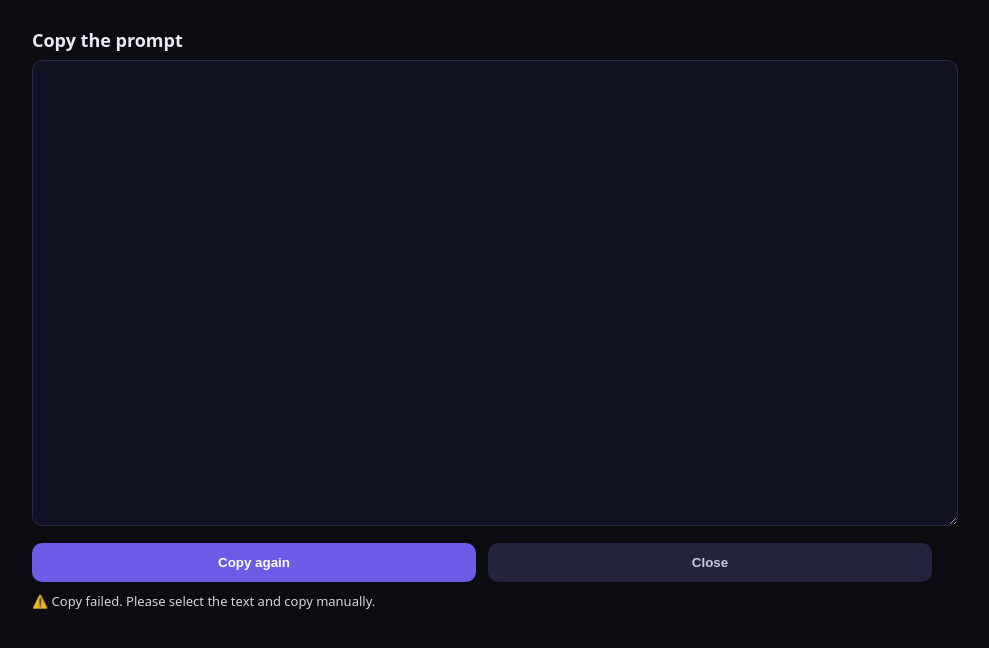
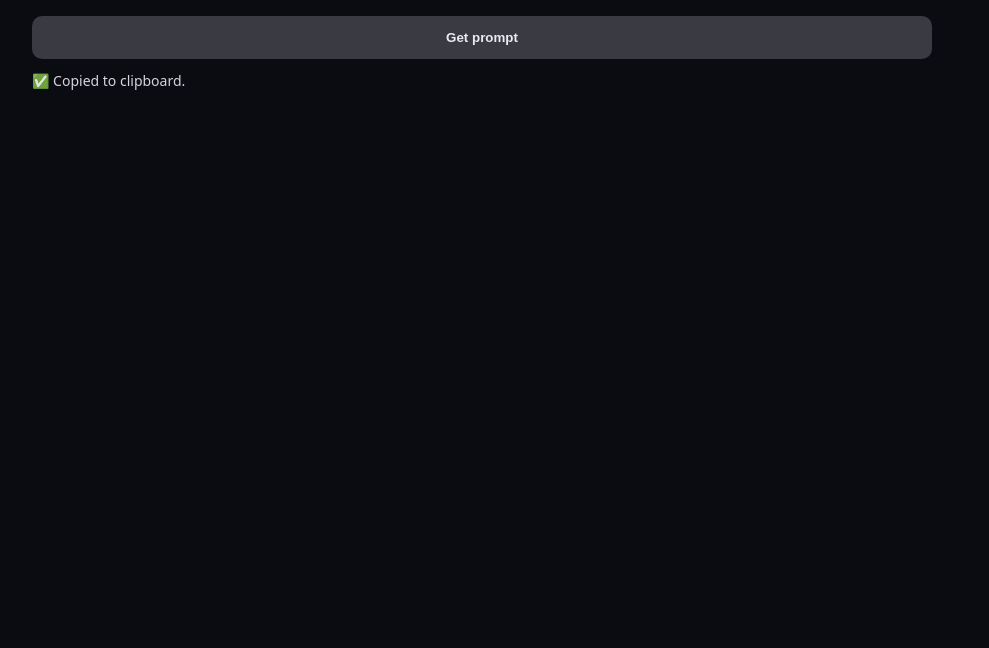
Before and after one commit to arthurnogman-collab/soulnetprompt, a plain HTML site: page index.html in a window 1280 px wide. Shown: the whole page, without its empty margins (158-1147 px from the left). Drawn offline with Linux system fonts and the light colour scheme.

Commit message:
Update index.html

```diff
--- a/index.html
+++ b/index.html
@@ -8,31 +8,63 @@
       :root { color-scheme: dark; }
       body { margin: 0; font-family: system-ui, -apple-system, Segoe UI, Roboto, Helvetica, Arial, sans-serif; background: #0b0b12; color: #eaeaf2; }
       .wrap { max-width: 900px; padding: 16px; margin: 0 auto; }
-      h1 { font-size: 18px; margin: 12px 0 8px; }
-      textarea { width: 100%; min-height: 55vh; background: #121225; color: #eaeaf2; border: 1px solid #29294a; border-radius: 10px; padding: 12px; font-family: ui-monospace, SFMono-Regular, Menlo, Monaco, Consolas, "Liberation Mono", "Courier New", monospace; font-size: 13px; line-height: 1.45; }
-      .row { display: flex; gap: 12px; margin-top: 12px; }
-      button { flex: 1; border: none; padding: 12px 14px; border-radius: 10px; background: #6c5ce7; color: #fff; font-weight: 600; cursor: pointer; }
-      button.secondary { background: #23233f; color: #c9c9e6; }
-      .msg { margin-top: 10px; font-size: 13px; opacity: .9; }
+      button { width: 100%; border: none; padding: 14px 16px; border-radius: 10px; background: #3a3a42; color: #eaeaf2; font-weight: 600; cursor: pointer; }
+      .msg { margin-top: 12px; font-size: 14px; opacity: .9; }
+      textarea { position: absolute; left: -9999px; top: -9999px; height: 0; width: 0; opacity: 0; }
     </style>
     <script>
-      function getParam(name) {
-        const url = new URL(window.location.href);
-        return url.searchParams.get(name) || "";
-      }
+      const PROMPT = `You are an AI relationship psychologist and data architect inside the SoulNet network.
+Your task is to generate a complete numeric personality & life profile JSON describing the user.
+This data will later be normalized & compared for compatibility inside SoulNet.
+Do NOT balance, idealize, or judge — only describe the person precisely.
+
+RULES
+1. Infer everything from tone, language, and reasoning — no follow-ups.
+2. All measurable traits use 1–100 integers (50 = avg, 15 ≈ 1 SD).
+3. Output only one valid JSON object in triple backticks. No text outside it.
+4. Include all keys, even if null or empty arrays.
+5. Don’t compute compatibility — SoulNet handles that.
+
+OUTPUT — SoulNet Persona Schema v2
+
+{
+ "core_personality": {"openness":null,"conscientiousness":null,"extraversion":null,"agreeableness":null,"neuroticism":null,"novelty_seeking":null,"emotional_stability":null,"self_reflection_depth":null,"spontaneity":null,"adaptability":null},
+ "emotional_world":{"emotional_intensity":null,"empathy":null,"forgiveness":null,"attachment_security":null,"jealousy_index":null,"emotional_expression":null,"patience":null,"nurturing_drive":null,"emotional_resilience":null,"humor_in_conflict":null},
+ "communication_social":{"verbal_clarity":null,"listening_skill":null,"conflict_style":null,"directness":null,"diplomatic_filter":null,"social_energy":null,"flirtation_finesse":null,"boundaries_awareness":null,"humor_style":null,"authenticity_level":null},
+ "cognitive_intellect":{"analytical_intelligence":null,"creative_intelligence":null,"practical_intelligence":null,"philosophical_depth":null,"curiosity_intensity":null,"learning_speed":null,"focus_sustainability":null,"intellectual_humility":null,"humor_intellect_ratio":null},
+ "values_motivation":{"freedom_value":null,"loyalty_value":null,"honesty_value":null,"compassion_value":null,"ambition_drive":null,"spiritual_orientation":null,"family_orientation":null,"exploration_drive":null,"justice_sensitivity":null},
+ "lifestyle_energy":{"daily_structure":null,"sleep_regularness":null,"adventure_drive":null,"work_life_balance":null,"digital_dependency":null,"aesthetic_sense":null,"nature_affinity":null,"music_sensitivity":null,"pace_preference":null},
+ "physical_charisma":{"physical_presence":null,"height_projection":null,"fitness_energy":null,"style_expression":null,"sexual_charisma":null,"confidence_projection":null,"dominance_warmth_balance":null,"body_awareness":null,"self_image_stability":null},
+ "wealth_autonomy":{"resource_autonomy":null,"temporal_freedom":null,"stability_horizon":null,"minimalism_vs_indulgence":null,"risk_comfort_index":null,"network_leverage":null,"liquidity_awareness":null,"geographic_mobility":null,"ownership_ratio":null,"crisis_cushion":null,"wealth_freedom_index":null},
+ "attraction_sexuality":{"masculine_attraction_intensity":null,"feminine_attraction_intensity":null,"fluidity_openness":null,"sexual_curiosity_index":null,"romantic_orientation_depth":null,"flirtation_energy":null,"sensual_sensitivity":null,"sexual_confidence":null,"intimacy_vulnerability":null},
+ "relationship_dynamics":{"commitment_readiness":null,"independence_need":null,"dominance_tendency":null,"harmony_preference":null,"communication_sync":null,"affection_frequency":null,"repair_skill":null,"trust_baseline":null,"love_language_touch":null,"love_language_words":null,"love_language_gifts":null,"love_language_service":null,"love_language_time":null},
+ "creativity_aesthetic":{"artistic_drive":null,"musicality":null,"visual_intuition":null,"storytelling_skill":null,"emotional_symbolism":null,"originality_index":null,"taste_consistency":null},
+ "health_vitality":{"physical_activity_level":null,"diet_consciousness":null,"body_mind_sync":null,"stress_management":null,"longevity_orientation":null,"substance_tendency":null,"sleep_quality":null},
+ "meta_behavioral":{"social_platform_behavior":null,"response_latency":null,"self_disclosure_level":null,"curiosity_toward_partner":null,"humor_frequency":null,"attention_depth":null,"emotional_mirroring":null,"unpredictability_index":null},
+ "interests_tags":{"profession_tags":[],"creative_tags":[],"intellectual_tags":[],"physical_tags":[],"cultural_tags":[],"aesthetic_tags":[],"spiritual_tags":[],"culinary_tags":[],"entertainment_tags":[],"technological_tags":[],"social_values_tags":[],"learning_tags":[],"environment_tags":[],"relationship_tags":[]},
+ "temporal_rhythm":{"chronotype":null,"energy_peak_times":[],"sleep_variability":null,"time_awareness_index":null},
+ "decision_cognition":{"intuition_vs_analysis_ratio":null,"long_term_planning_depth":null,"tolerance_for_uncertainty":null,"moral_consistency_index":null},
+ "conflict_recovery":{"reaction_intensity_in_conflict":null,"repair_initiation_speed":null,"ego_resistance":null,"grudge_duration":null},
+ "narrative_arc":{"life_stage_orientation":null,"identity_experimentation_level":null,"legacy_motivation":null,"personal_transformation_index":null},
+ "environment_sensory":{"temperature_preference":null,"soundscape_tolerance":null,"crowd_energy_tolerance":null,"sensory_sensitivity":null},
+ "demographic_knowledge":{"age":null,"gender":null,"knowledge_depth_index":null}
+}`;
       async function copyNow() {
-        const txt = document.getElementById('prompt').value;
+        const txt = PROMPT;
         try {
           await navigator.clipboard.writeText(txt);
           showMsg('✅ Copied to clipboard. You can paste it into ChatGPT.');
         } catch (e) {
-          showMsg('⚠️ Copy failed. Please select the text and copy manually.');
+          // Hidden textarea fallback for some browsers
+          const ta = document.getElementById('prompt');
+          ta.value = PROMPT;
+          ta.select();
+          try { document.execCommand('copy'); showMsg('✅ Copied to clipboard.'); }
+          catch (_) { showMsg('⚠️ Copy failed. Please long-press and copy manually.'); }
         }
       }
       function showMsg(t) { document.getElementById('msg').textContent = t; }
       window.addEventListener('DOMContentLoaded', () => {
-        const dec = decodeURIComponent(getParam('t'));
-        document.getElementById('prompt').value = dec;
         // Auto copy on load for ultra-fast UX
         copyNow();
       });
@@ -40,12 +72,8 @@
   </head>
   <body>
     <div class="wrap">
-      <h1>Copy the prompt</h1>
+      <button onclick="copyNow()">Get prompt</button>
       <textarea id="prompt" readonly></textarea>
-      <div class="row">
-        <button onclick="copyNow()">Copy again</button>
-        <button class="secondary" onclick="window.close()">Close</button>
-      </div>
       <div id="msg" class="msg"></div>
     </div>
   </body>
```
